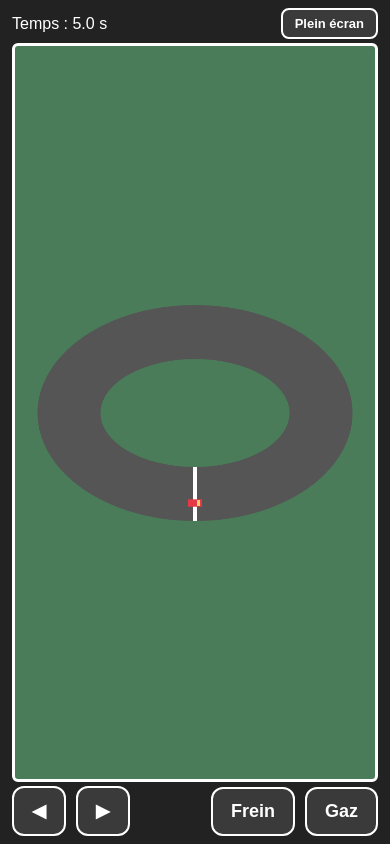
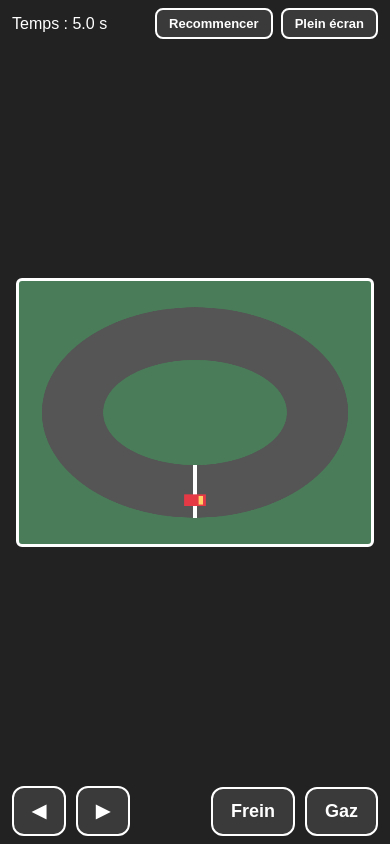
Before and after one commit to jlb30350/jeu-courses, a plain HTML site: page index.html in a window 390 px wide. Drawn offline with Linux system fonts and the light colour scheme.

Commit message:
ajustement affige

```diff
--- a/index.html
+++ b/index.html
@@ -55,6 +55,11 @@
             flex-shrink: 0;
         }
 
+        .actions-hud {
+            display: flex;
+            gap: 8px;
+        }
+
         .zone-circuit {
             flex: 1;
             width: 100%;
@@ -71,9 +76,10 @@
             border-radius: 6px;
             background: #4a7c59;
             width: 100%;
-            height: 100%;
             max-width: 100%;
             max-height: 100%;
+            height: auto;
+            aspect-ratio: 4 / 3;
             object-fit: contain;
         }
 
@@ -111,10 +117,25 @@
             background: #e63946;
         }
 
-        #btn-fullscreen {
+        .btn-hud {
             padding: 6px 12px;
             font-size: 13px;
             border-radius: 8px;
+        }
+
+        @media (orientation: portrait) {
+            .zone-circuit {
+                flex: 0 1 auto;
+                padding: 8px 0;
+            }
+
+            canvas {
+                width: 92vw;
+                max-width: 540px;
+                max-height: 46dvh;
+                height: auto;
+                aspect-ratio: 4 / 3;
+            }
         }
 
         @media (max-height: 500px) and (orientation: landscape) {
@@ -134,7 +155,7 @@
                 border-radius: 10px;
             }
 
-            #btn-fullscreen {
+            .btn-hud {
                 padding: 5px 10px;
                 font-size: 12px;
             }
@@ -145,7 +166,10 @@
 <body>
     <div class="barre-hud">
         <div>Temps : <span id="chrono">0.0</span> s</div>
-        <button type="button" id="btn-fullscreen">Plein écran</button>
+        <div class="actions-hud">
+            <button type="button" id="btn-reset" class="btn-hud">Recommencer</button>
+            <button type="button" id="btn-fullscreen" class="btn-hud">Plein écran</button>
+        </div>
     </div>
 
     <div class="zone-circuit">
@@ -168,6 +192,7 @@
         const ctx = canvas.getContext("2d");
         const affichageChrono = document.getElementById("chrono");
         const btnFullscreen = document.getElementById("btn-fullscreen");
+        const btnReset = document.getElementById("btn-reset");
 
         const vehicule = {
             x: 400,
@@ -179,6 +204,21 @@
             friction: 0.96,
             rotation: 0.06
         };
+
+        let debutTemps = Date.now();
+
+        function reinitialiserCourse() {
+            vehicule.x = 400;
+            vehicule.y = 500;
+            vehicule.angle = 0;
+            vehicule.vitesse = 0;
+            debutTemps = Date.now();
+            affichageChrono.textContent = "0.0";
+        }
+
+        if (btnReset) {
+            btnReset.addEventListener("click", reinitialiserCourse);
+        }
 
         const touches = {};
         window.addEventListener("keydown", (e) => touches[e.key] = true);
@@ -256,8 +296,6 @@
             mettreAJourLibelleFullscreen();
         });
 
-        let debutTemps = Date.now();
-
         function dessinerCircuit() {
             ctx.fillStyle = "#555";
             ctx.beginPath();
@@ -302,9 +340,12 @@
             ctx.clearRect(0, 0, canvas.width, canvas.height);
             dessinerCircuit();
 
+            const echelleVoiture = window.innerWidth <= 768 ? 1.65 : 1.25;
+
             ctx.save();
             ctx.translate(vehicule.x, vehicule.y);
             ctx.rotate(vehicule.angle);
+            ctx.scale(echelleVoiture, echelleVoiture);
             ctx.fillStyle = "#e63946";
             ctx.fillRect(-15, -8, 30, 16);
             ctx.fillStyle = "#ffd166";
```
